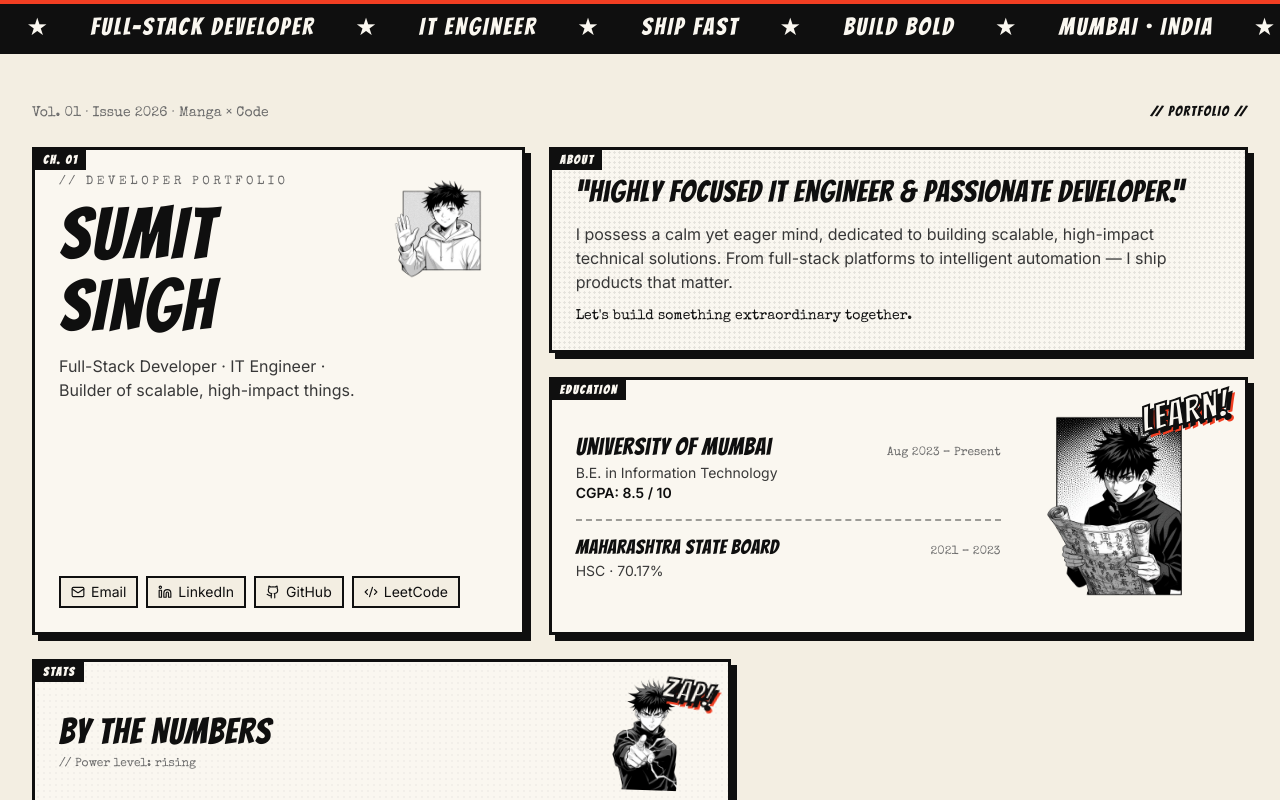
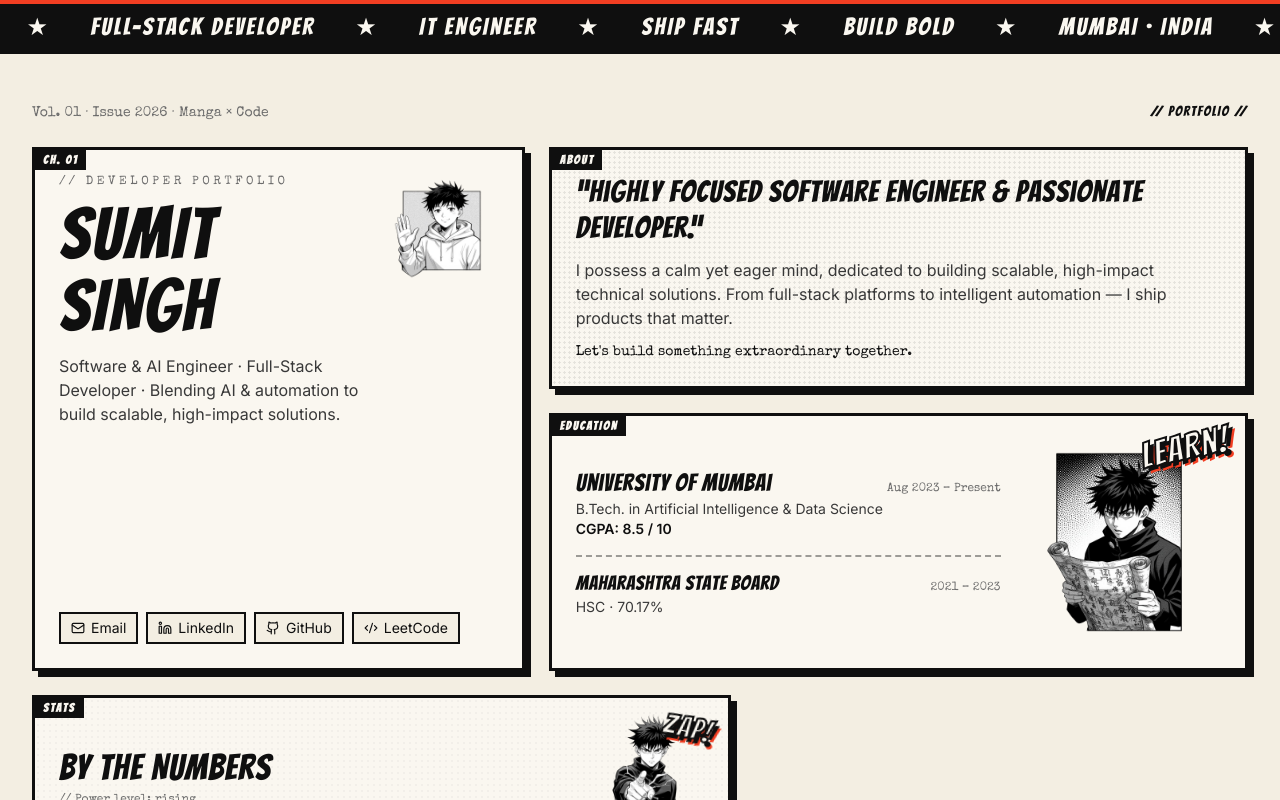
Before and after one commit to sumitsingh24k/portfolio, a React (Vite) app: page / in a window 1280 px wide. Shown: the top 800 px of the page. Built offline with nearby package versions, Linux system fonts and the light colour scheme; the HTML template or start-up script is replaced by a standard one.

Commit message:
Update portfolio links, bio hook, and education details

```diff
--- a/src/components/portfolio/AboutPanel.tsx
+++ b/src/components/portfolio/AboutPanel.tsx
@@ -6,7 +6,7 @@ export const AboutPanel = () => {
       <div className="absolute inset-0 halftone-light opacity-40 pointer-events-none" />
       <div className="relative">
         <p className="display-font text-2xl md:text-3xl text-ink leading-tight">
-          “Highly focused IT Engineer & passionate developer.”
+          “Highly focused Software Engineer & passionate developer.”
         </p>
         <p className="mt-3 text-sm md:text-base text-ink-soft leading-relaxed">
           I possess a calm yet eager mind, dedicated to building scalable,
--- a/src/components/portfolio/ContactPanel.tsx
+++ b/src/components/portfolio/ContactPanel.tsx
@@ -3,7 +3,7 @@ import { MangaPanel } from "./MangaPanel";
 
 const LINKS = [
   { icon: Mail, label: "sumitharisingh@gmail.com", href: "mailto:sumitharisingh@gmail.com" },
-  { icon: Linkedin, label: "linkedin.com/in/sumit-singh", href: "https://linkedin.com/in/sumit-singh" },
+  { icon: Linkedin, label: "linkedin.com/in/sumit-singh-964871260", href: "https://www.linkedin.com/in/sumit-singh-964871260/" },
   { icon: Github, label: "github.com/sumitsingh24k", href: "https://github.com/sumitsingh24k" },
   { icon: Code2, label: "leetcode.com/sumit24k", href: "https://leetcode.com/sumit24k" },
 ];
--- a/src/components/portfolio/EducationPanel.tsx
+++ b/src/components/portfolio/EducationPanel.tsx
@@ -12,7 +12,7 @@ export const EducationPanel = () => {
               <h3 className="display-font text-xl md:text-2xl text-ink">University of Mumbai</h3>
               <span className="handwritten text-xs text-ink-muted">Aug 2023 – Present</span>
             </div>
-            <p className="text-sm text-ink-soft">B.E. in Information Technology</p>
+            <p className="text-sm text-ink-soft">B.Tech. in Artificial Intelligence & Data Science</p>
             <p className="text-sm font-semibold text-ink">CGPA: 8.5 / 10</p>
           </div>
           <div className="border-t-2 border-dashed border-ink/40 pt-3">
--- a/src/components/portfolio/HeaderPanel.tsx
+++ b/src/components/portfolio/HeaderPanel.tsx
@@ -16,7 +16,7 @@ export const HeaderPanel = () => {
             SINGH
           </h1>
           <p className="mt-3 text-sm md:text-base text-ink-soft max-w-sm">
-            Full-Stack Developer · IT Engineer · Builder of scalable, high-impact things.
+            Software & AI Engineer · Full-Stack Developer · Blending AI & automation to build scalable, high-impact solutions.
           </p>
         </div>
         <img
@@ -37,7 +37,7 @@ export const HeaderPanel = () => {
           <Mail className="w-3.5 h-3.5" /> Email
         </a>
         <a
-          href="https://linkedin.com/in/sumit-singh"
+          href="https://www.linkedin.com/in/sumit-singh-964871260/"
           target="_blank"
           rel="noreferrer"
           className="inline-flex items-center gap-1.5 border-[2px] border-ink px-2.5 py-1 bg-paper hover:bg-ink hover:text-paper-light transition-colors"
```
